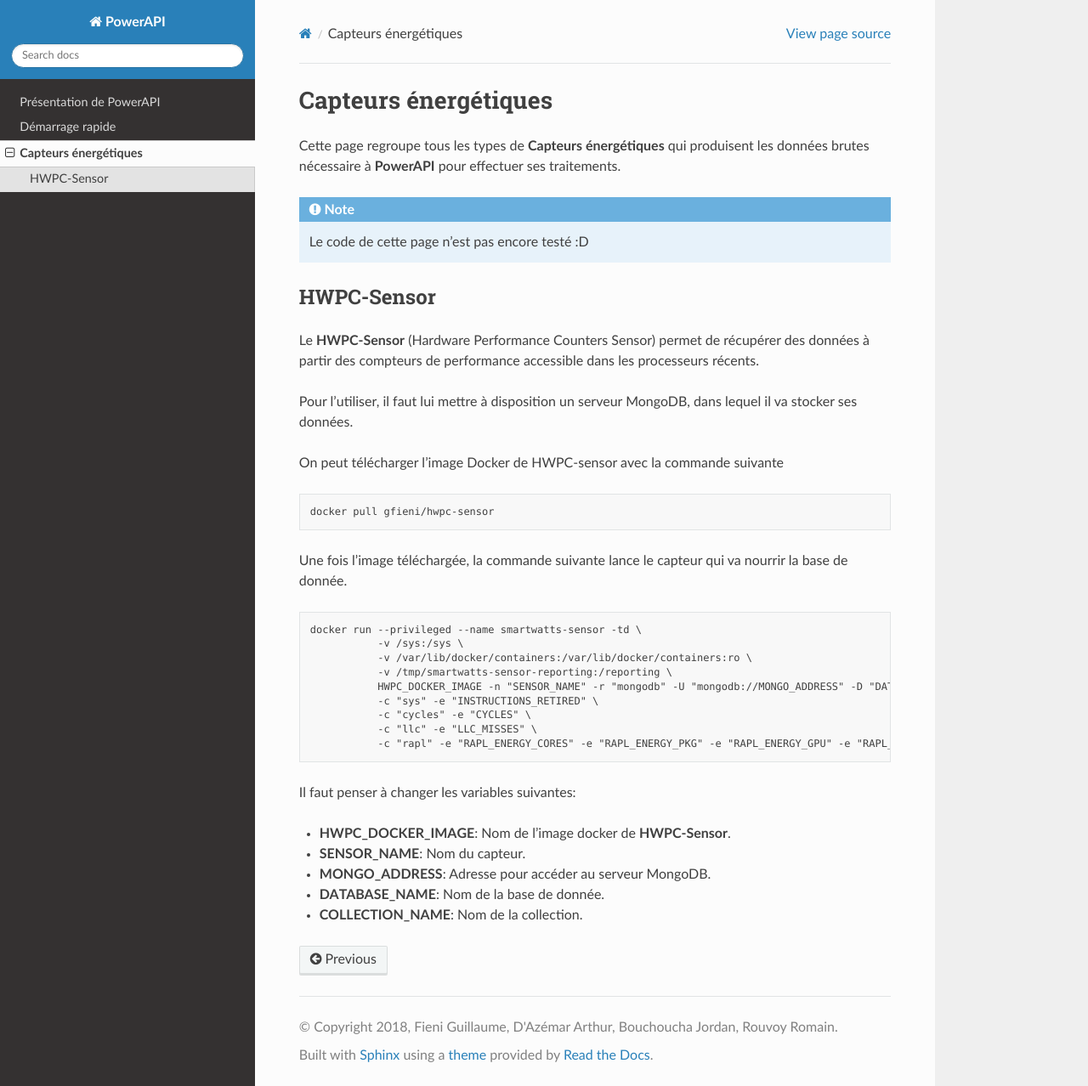
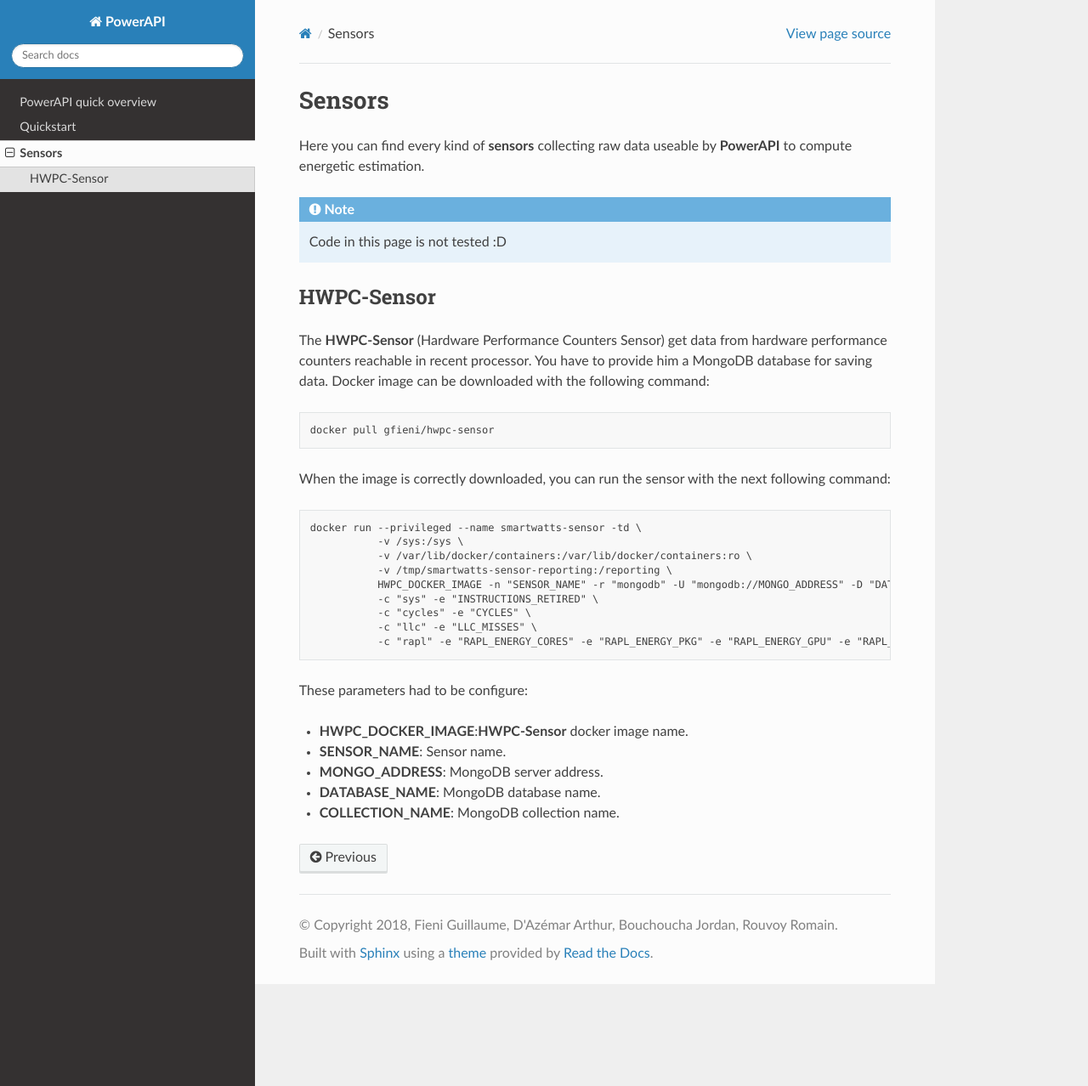
Before and after one commit to powerapi-ng/powerapi, a Sphinx documentation site: the page built from docs/source/sensors.rst, in a window 1280 px wide and 1278 px high. Shown: the whole window at 85% size. Built offline with Sphinx 7.4.7 and the Read the Docs theme 2.0.0, drawn with Linux system fonts in a browser that asks for light colours; pages that are not in the unit, such as notebooks, are missing from menus.

Commit message:
docs: fr => en

```diff
--- a/docs/source/sensors.rst
+++ b/docs/source/sensors.rst
@@ -1,27 +1,23 @@
 
-Capteurs énergétiques
-=====================
+Sensors
+=======
 
-Cette page regroupe tous les types de **Capteurs énergétiques** qui produisent les données brutes nécessaire à **PowerAPI** pour effectuer ses traitements.
+Here you can find every kind of **sensors** collecting raw data useable by **PowerAPI** to compute energetic estimation.
 
 .. note::
 
-   Le code de cette page n'est pas encore testé :D
+   Code in this page is not tested :D
 
 HWPC-Sensor
 -----------
 
-Le **HWPC-Sensor** (Hardware Performance Counters Sensor) permet de récupérer des données à partir des compteurs de performance accessible dans les processeurs récents.
-
-Pour l'utiliser, il faut lui mettre à disposition un serveur MongoDB, dans lequel il va stocker ses données.
-
-On peut télécharger l'image Docker de HWPC-sensor avec la commande suivante
+The **HWPC-Sensor** (Hardware Performance Counters Sensor) get data from hardware performance counters reachable in recent processor. You have to provide him a MongoDB database for saving data. Docker image can be downloaded with the following command:
 
 .. code-block:: none
 
    docker pull gfieni/hwpc-sensor
 
-Une fois l'image téléchargée, la commande suivante lance le capteur qui va nourrir la base de donnée.
+When the image is correctly downloaded, you can run the sensor with the next following command:
 
 .. code-block:: none
 
@@ -35,10 +31,11 @@ Une fois l'image téléchargée, la commande suivante lance le capteur qui va no
              -c "llc" -e "LLC_MISSES" \
              -c "rapl" -e "RAPL_ENERGY_CORES" -e "RAPL_ENERGY_PKG" -e "RAPL_ENERGY_GPU" -e "RAPL_ENERGY_DRAM"
 
-Il faut penser à changer les variables suivantes:
 
-* **HWPC_DOCKER_IMAGE**: Nom de l'image docker de **HWPC-Sensor**.
-* **SENSOR_NAME**: Nom du capteur.
-* **MONGO_ADDRESS**: Adresse pour accéder au serveur MongoDB.
-* **DATABASE_NAME**: Nom de la base de donnée.
-* **COLLECTION_NAME**: Nom de la collection.
+These parameters had to be configure:
+
+* **HWPC_DOCKER_IMAGE**:**HWPC-Sensor** docker image name.
+* **SENSOR_NAME**: Sensor name.
+* **MONGO_ADDRESS**: MongoDB server address.
+* **DATABASE_NAME**: MongoDB database name.
+* **COLLECTION_NAME**: MongoDB collection name.
```
Also changed, not shown: docs/source/intro.rst (+8 -8 lines), docs/source/quickstart.rst (+13 -11 lines), 1 other file.
